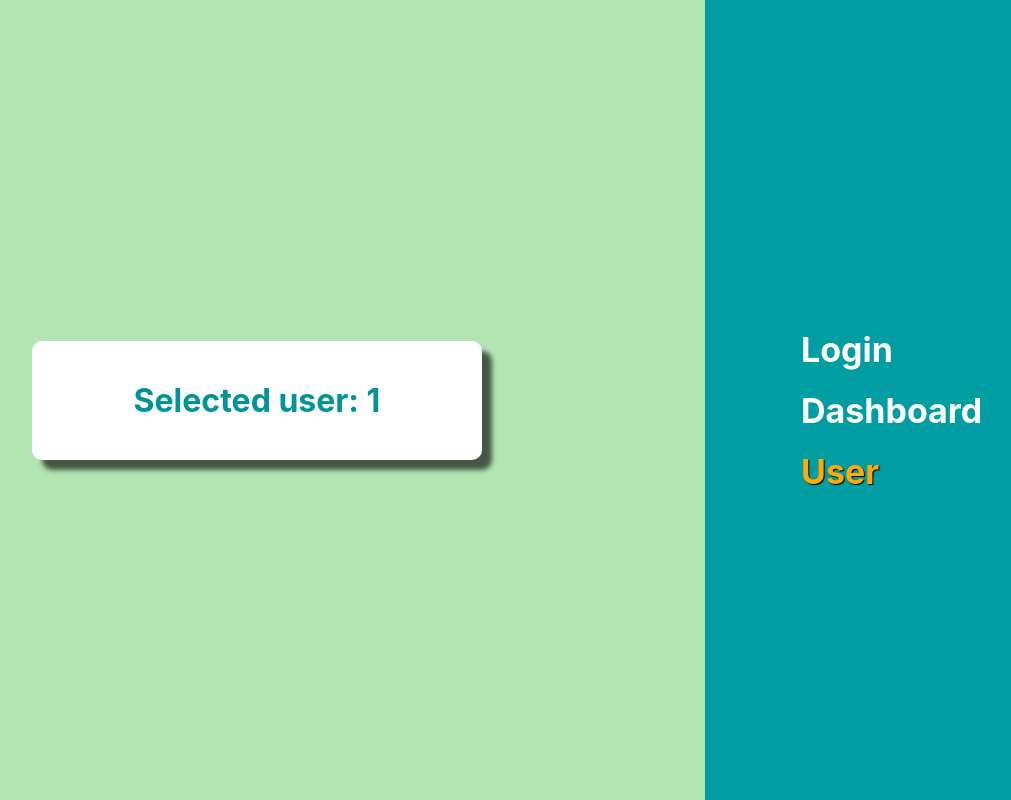
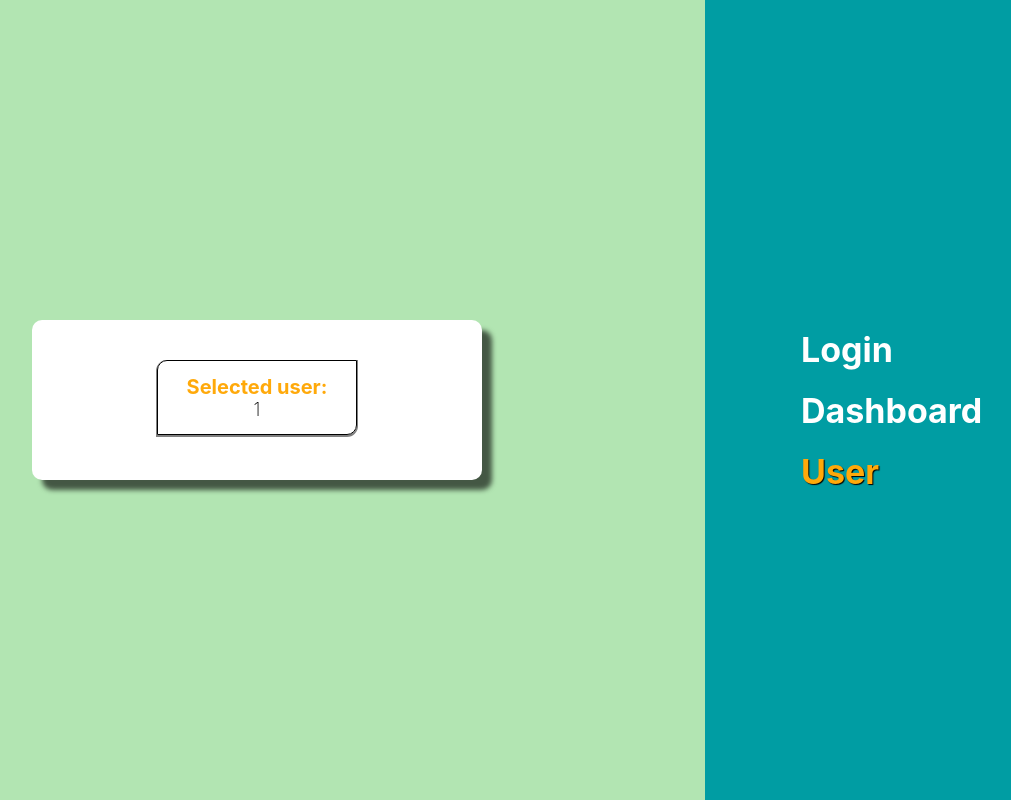
Before and after one commit to michelebyman/ReactU2MicBYm, a React (Create React App) app: page /user/1 in a window 1280 px wide. Shown: the whole page, without its empty margins (191-1202 px from the left). Built offline with nearby package versions, Linux system fonts and the light colour scheme.

Commit message:
indenting code and comments

```diff
--- a/src/Screens/Dashboard/DashboardComponent.js
+++ b/src/Screens/Dashboard/DashboardComponent.js
@@ -6,7 +6,8 @@ import PropTypes from 'prop-types'
 
 
 
-// render all the components besides the Navbar and holds the list of users
+
+// render all the components besides the Navbar/User and holds the list of users
 class DashboardComponent extends Component {
   static propTypes = {
     history: PropTypes.object,
@@ -70,12 +71,10 @@ class DashboardComponent extends Component {
       const isNotActive = allUsersWithId.filter((item)=>
         !item.isActive
       )
-
-
       const completeList = isActive.concat(isNotActive);
 
       //Sorts the list so the list is written in order by id
-      completeList.sort(function(a, b) {
+      completeList.sort((a, b) => {
         return a.id - b.id;
       });
 
@@ -98,15 +97,16 @@ class DashboardComponent extends Component {
       <div className="wrapper">
 
       <CardComponent cardHeader="User list">
-              <UserList users={this.state.userList}/>
+        <UserList users={this.state.userList}/>
       </CardComponent>
 
       <CardComponent cardHeader="Add and Remove User">
-          <AddRemoveUser
+        <AddRemoveUser
           setNewUser={this.setNewUser}
           removeUserFromApp={this.removeUserFromApp}
-          />
+        />
       </CardComponent>
+
       </div>
     );
   }
--- a/src/Screens/User/User.js
+++ b/src/Screens/User/User.js
@@ -25,6 +25,8 @@ class User extends Component  {
 
 
 
+
+
     return (
       <div>
         <CardComponent>
@@ -36,7 +38,8 @@ class User extends Component  {
             {/* { match.params.user ? <h1>  Selected user:  {match.params.user } </h1> : <h1> No user selected </h1>} */}
 
             {/* This code is fot VG */}
-            { match.params.user ? <h1>  Selected user:  {match.params.user } </h1> : <Redirect from="/user" to="/login"/>}
+            <h1 className={Styles.h1}>Selected user: </h1>
+            { match.params.user ? <p className={Styles.p}> {match.params.user } </p> : <Redirect from="/user" to="/login"/>}
 
         </div>
         </CardComponent>
--- a/src/Screens/User/user.module.css
+++ b/src/Screens/User/user.module.css
@@ -1,4 +1,38 @@
 .div {
+  border: 1px solid black;
+  width:200px;
+  height: 75px;
   display: flex;
   flex-direction: column;
+  justify-content: center;
+  text-align: center;
+  border-radius: 10px 0px 10px 0px;
+  margin-bottom: 5px;
+  box-shadow: 0px 1px 0px 1px grey;
 }
+
+.h1 {
+  color: rgb(255, 169, 10);
+  font-size: 20px;
+  text-decoration: none;
+  font-weight: bold;
+}
+
+.Wrapper {
+  border: 1px solid black;
+  width:200px;
+  height: 75px;
+  display: flex;
+  flex-direction: column;
+  justify-content: center;
+  text-align: center;
+  border-radius: 10px 0px 10px 0px;
+  margin-bottom: 5px;
+  box-shadow: 0px 1px 0px 1px grey;
+}
+
+.p {
+  color: black;
+  font-size: 18px;
+  font-weight: 200;
+}
--- a/src/components/AddRemoveUser.js
+++ b/src/components/AddRemoveUser.js
@@ -44,11 +44,27 @@ class AddRemoveUser extends Component {
   render() {
     return (
       <div>
-          <input maxLength="30" type="text" value={this.state.value} placeholder="new user..." onChange={this.handleNewUser}  className={styles.input}/>
+        <input
+          maxLength="25" type="text"
+          value={this.state.value}
+          placeholder="new user..."
+          onChange={this.handleNewUser}
+          className={styles.input}
+        />
 
-          <button onClick={this.handleAddUserOnSubmit} className={`btn ${styles.btnAdd}`} >Add</button>
+        <button
+          onClick={this.handleAddUserOnSubmit}
+          className={`btn ${styles.btnAdd}`}
+        >
+          Add
+        </button>
 
-          <button onClick={this.removeUser} className={`btn ${styles.btnRemove}`}>Remove</button>
+        <button
+          onClick={this.removeUser}
+          className={`btn ${styles.btnRemove}`}
+        >
+          Remove
+        </button>
       </div>
     )
   }
--- a/src/components/UserList.js
+++ b/src/components/UserList.js
@@ -14,7 +14,7 @@ class UserList extends Component {
      super(props);
      this.state = {
        toggleColor: true,
-       showActiveOrNotActive: true
+       showActiveOrNotActive: true,
      }
    }
 
@@ -35,10 +35,14 @@ class UserList extends Component {
   render() {
 
     // maps through the array that comes from the the app.js returns every item in the list as an list Item
-    //checks if the state is true or not then filter a new list of users, sets a Link to a user-page
-    const users = this.props.users.filter(user => this.state.showActiveOrNotActive === user.isActive).map((user, i) =>
-        <Link key={i} to={`/user/${user.name}`} className={ this.state.toggleColor ? styles.trueColor : styles.falseColor}>
-        <li className={styles.listItem}>{user.id} {user.name} <br/>
+    //checks if the state is true or not and match it with another state then filter a new list of users, sets a Link
+    const users = this.props.users.filter(user =>
+      this.state.showActiveOrNotActive === user.isActive).map((user, i) =>
+        <Link key={i} to={`/user/${user.name}`}
+          className={ this.state.toggleColor ? styles.trueColor : styles.falseColor}>
+          <li className={styles.listItem}>
+            {user.id}
+            {user.name}
             <p className={styles.activeOrNot}>
               {user.isActive ? ' User is: Active' : ' User is: not active'}
             </p>
@@ -50,15 +54,32 @@ class UserList extends Component {
       <div className={styles.divWrapper}>
         <Fragment>
           {this.state.showActiveOrNotActive ?
-              <button onClick={this.showActiveOrNotActive}  className={`btn ${styles.ShowInActive}`}>Show Inactive</button>
+            <button
+              onClick={this.showActiveOrNotActive}
+              className={`btn ${styles.ShowInActive}`}
+            >
+            Show Inactive
+            </button>
           :
-              <button onClick={this.showActiveOrNotActive}  className={`btn ${styles.ShowActive}`}>Show Active</button>}
+            <button
+              onClick={this.showActiveOrNotActive}
+              className={`btn ${styles.ShowActive}`}
+            >
+              Show Active
+            </button>}
         </Fragment>
+
         <ul className={styles.userList}>
          {users}
         </ul>
 
-        <button onClick={this.toggleColorUserList} className={`btn ${styles.ToggleBtn}`}>Toggle Color</button>
+        <button
+          onClick={this.toggleColorUserList}
+          className={`btn ${styles.ToggleBtn}`}
+        >
+          Toggle Color
+        </button>
+
       </div>
     )
   }
--- a/src/cssFiles/UserList.module.css
+++ b/src/cssFiles/UserList.module.css
@@ -27,13 +27,15 @@
 
 .listItem {
     border: 1px solid black;
-    width:200px;
+    min-width: 200px;
+    padding-right: 20px;
+    padding-left: 20px;
     height: 75px;
     display: flex;
     flex-direction: column;
     justify-content: center;
     text-align: center;
-    border-radius: 5px;
+    border-radius: 10px 0px 10px 0px;
     margin-bottom: 5px;
     box-shadow: 0px 1px 0px 1px grey;
 }
@@ -42,7 +44,7 @@
     margin-top: 10px;
     background-color: white;
     width: 200px;
-    animation: moveInRight 3s ease-out .75s;
+    animation: moveInRight 1.5s ease-out .75s;
     animation-fill-mode: backwards;
     font-weight: bold;
     color:black;
@@ -53,7 +55,7 @@
     margin-top: 10px;
     background-color: rgb(255, 169, 10);
     width: 200px;
-    animation: moveInLeft 2s ease-out .75s;
+    animation: moveInLeft 1.5s ease-out .75s;
     animation-fill-mode: backwards;
     font-weight: bold;
     color:black;
@@ -67,7 +69,7 @@
 
 .ToggleBtn {
     background-color: #009da3;
-    animation: moveInLeft 2s ease-in-out;
+    animation: moveInLeft 1.5s ease-in-out;
 }
 
 @keyframes moveInLeft {
--- a/src/cssFiles/addRemoveUser.module.css
+++ b/src/cssFiles/addRemoveUser.module.css
@@ -2,7 +2,7 @@
     width: 100%;
     margin-top: 30px;
     margin-bottom: 30px;
-    border-radius: 5px;
+    border-radius: 10px 0px 10px 0px;
     padding: 10px;
     outline: none;
 }
--- a/src/cssFiles/login.module.css
+++ b/src/cssFiles/login.module.css
@@ -5,6 +5,7 @@
     border-radius: 5px;
     padding: 10px;
     outline: none;
+    border-radius: 10px 0px 10px 0px;
 }
 
 .hr {
--- a/src/index.css
+++ b/src/index.css
@@ -21,12 +21,12 @@ code {
 /* Global style for btn css */
 .btn {
   min-width: 100%;
-  border-radius: 5px;
+  border-radius: 10px 0px 10px 0px;
   color: white;
   border: none;
   margin-bottom: 10px;
   padding: 10px;
-  box-shadow: 1px 5px 1px 0px rgba(0, 0, 0, 0.62);
+  box-shadow: 1px 2px 1px 0px rgba(0, 0, 0, 0.62);
 }
 
 .btn:focus {
@@ -38,7 +38,7 @@ code {
 }
 
 .btn:active {
-  box-shadow: 1px 2px 1px 0px rgba(0, 0, 0, 0.62);
+  box-shadow: 0px 0px 0px 0px rgba(0, 0, 0, 0.62);
 }
 
 .wrapper {
```
Also changed, not shown: src/Screens/Login/LoginComponent.js (+16 -4 lines), src/components/CardComponent.js (+14 -3 lines), src/components/NavbarComponent.js (+22 -3 lines). Lines whose indentation alone changed are shown as unchanged.
